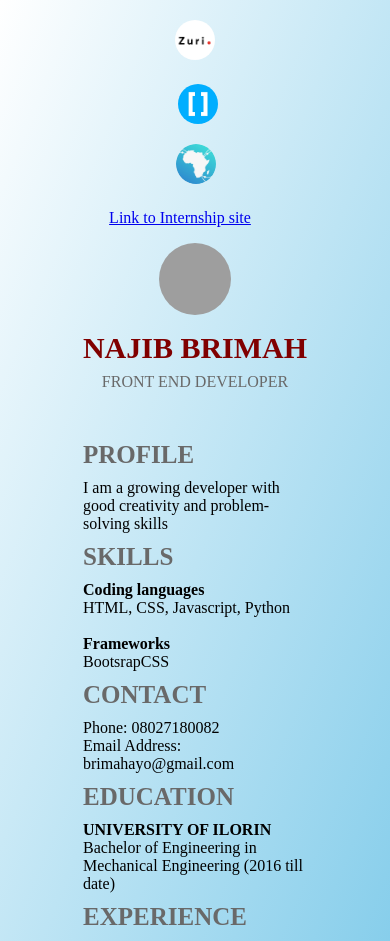
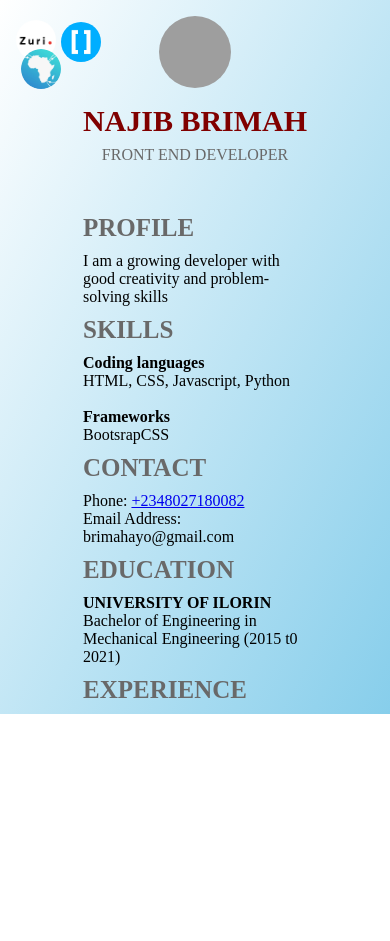
Before and after one commit to Najibayo/Zuri-Hng-Task-2, a plain HTML site: page index.html in a window 390 px wide. After the commit the page ends 844 px from the top, so only its background shows below. Drawn offline with Linux system fonts and the light colour scheme; grey boxes are pictures that could not be loaded; a web font is replaced by a local one.

Commit message:
more changes

```diff
--- a/index.html
+++ b/index.html
@@ -13,8 +13,7 @@
     <div class="wrapper" id="wrapper">
         <header><a href="index.html"><img id="zuri" src="/image/Zuri logo.jpg" alt="Zuri"></a>
             <img id="hng" src="/image/HNG logo.jpg" alt="HNG">
-            <img id="i4g" src="/image/i4g logo.jpg" alt="i4g">
-            <a target="blank" id="link" href="https://internship.zuri.team">Link to Internship site</a>
+            <a target="blank" id="link" href="https://internship.zuri.team"><img id="i4g" src="/image/i4g logo.jpg" alt="i4g"></a>
         </header>
         <main>
             <div class="imgProfile">
@@ -39,7 +38,7 @@
                 <div class="profile">
                     <h1 class="infoHead">CONTACT</h1>
                     <ul>
-                        <li>Phone: 08027180082</li>
+                        <li>Phone: <a href="tel:+2348027180082">+2348027180082</a></li>
                         <li>Email Address: brimahayo@gmail.com</li>
                     </ul>
                 </div>
@@ -50,7 +49,7 @@
                     <h1 class="infoHead">EDUCATION</h1>
                   <b>UNIVERSITY OF ILORIN</b>
                   <ul>
-                      <li>Bachelor of Engineering in Mechanical Engineering (2016 till date)</li>
+                      <li>Bachelor of Engineering in Mechanical Engineering (2015 t0 2021)</li>
                   </ul>
                 </div>
                 <div class="profile">
@@ -59,7 +58,7 @@
             </div>
         </div>
         </main>
-
+        <footer></footer>
     </div>
 </body>
 </html>
--- a/style.css
+++ b/style.css
@@ -10,6 +10,7 @@
     background-image: linear-gradient(to bottom right, white, #87ceeb);
     background-repeat: no-repeat;
     height: 100vh;
+    position: relative;
 }
 
 #zuri {
@@ -17,6 +18,9 @@
     height: 40px;
     margin-left: 20px;
     margin-top: 20px;
+}
+header {
+    position: absolute;
 }
 
 #hng {
@@ -32,11 +36,13 @@
     margin-left: 2px;
     margin-top: 20px;
 }
+
 #link {
-    margin-top: 25px;
-    float: right;
-    margin-right: 30px;
+    position: absolute;
+    right: 2.5rem;
+    top: 1.8rem;
 }
+
 main {
     display: flex;
     align-items: center;
@@ -106,8 +112,10 @@ ul {
     font-size: 25px;
 }
 footer {
-    margin-left: 2rem;
-    color: hsl(210, 4%, 67%);;
+    position: absolute;
+    right: 1rem;
+    bottom: 1rem;
+
 }
 
 
@@ -156,8 +164,10 @@ footer {
 }
 header {
     display: flex;
-    flex-direction: column;
+    flex-direction: row;
     align-items: center;
+    margin-left: 1rem;
+    margin-bottom: 1.5rem;
 }
 
  .info {
@@ -175,5 +185,8 @@ header {
 #link {
     text-align: center;
 }
+footer {
+    bottom: 0;
+}
 
 }
```
